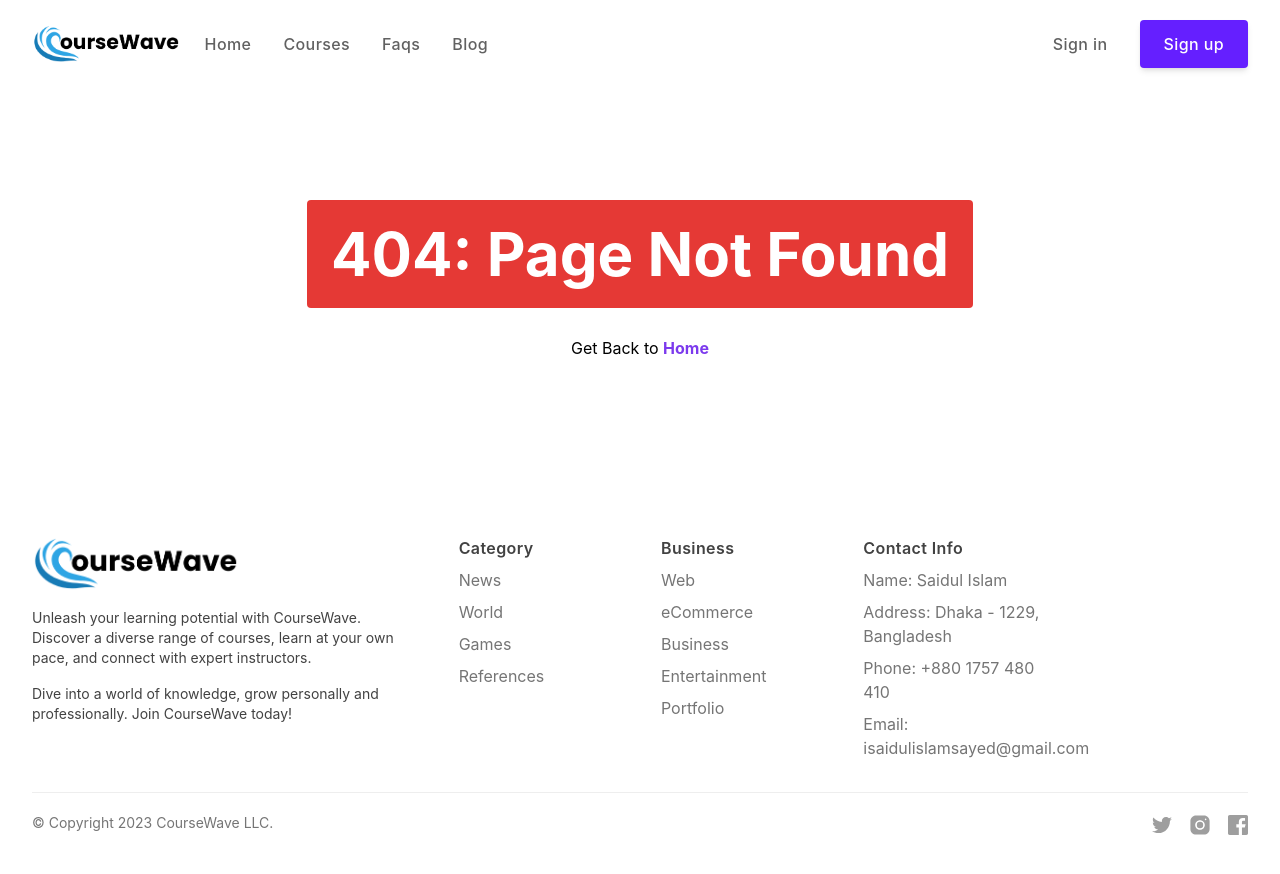
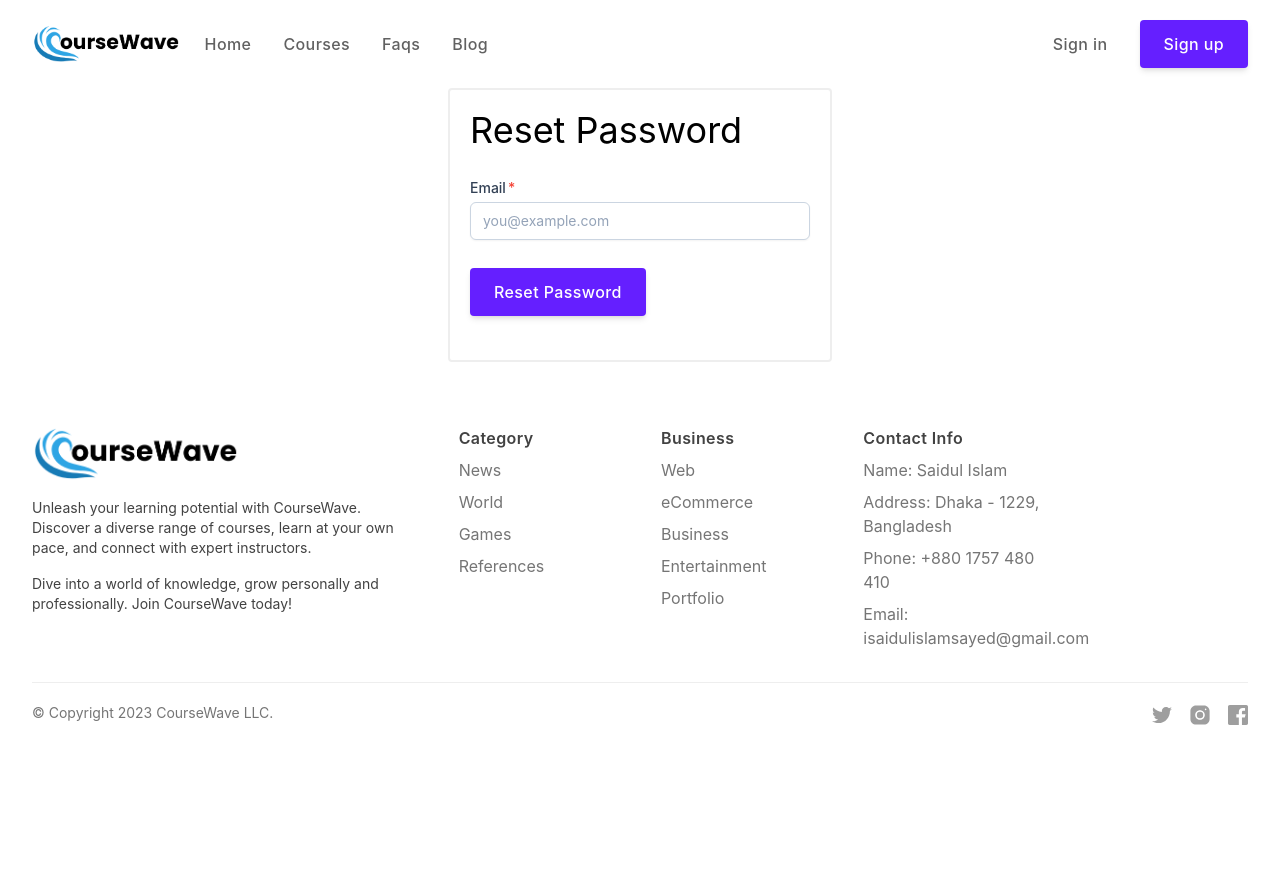
Before and after one commit to SaidulIslam16/course-wave, a React (Create React App) app: page /resetpassword in a window 1280 px wide. Shown: the top 874 px of the page. After the commit the page ends 800 px from the top, so only its background shows below. Built offline with nearby package versions, Linux system fonts and the light colour scheme; no server answers.

Commit message:
reset page added

```diff
--- a/src/Pages/Login/Login/Login.js
+++ b/src/Pages/Login/Login/Login.js
@@ -82,7 +82,7 @@ const Login = () => {
                 </form>
                 <div className='flex justify-between items-center mt-3'>
                     <p className='hover:text-purple-900 font-semibold'><Link to='/register'>Create an Account</Link></p>
-                    <p className='hover:text-purple-900'><Link>Forget Password</Link></p>
+                    <p className='hover:text-purple-900'><Link to='/resetpassword'>Forget Password</Link></p>
                 </div>
                 <p className='text-center text-gray-500 my-5'>----or----</p>
                 <div className=' flex gap-5'>
--- /dev/null
+++ b/src/Pages/Login/PasswordReset/PasswordReset.js
@@ -0,0 +1,45 @@
+import React, { useContext } from 'react';
+import { AuthContext } from '../../../contexts/UserContext';
+import { toast } from 'react-hot-toast';
+
+const PasswordReset = () => {
+    const { passwordReset } = useContext(AuthContext);
+
+    const handleSubmit = event => {
+        event.preventDefault();
+        const form = event.target;
+        const email = form.email.value;
+        console.log(email);
+        passwordReset(email)
+            .then(() => {
+                toast.success('Link sent to your email, Please check')
+            })
+            .catch(error => {
+                toast.error(error.message)
+            })
+    }
+
+    return (
+
+        <div>
+            <div className=' flex justify-center'>
+                <div className='w-96 p-5 border-2 rounded'>
+                    <h1 className='text-4xl'>Reset Password</h1>
+                    <form onSubmit={handleSubmit} className='my-6'>
+                        <label className="block my-7 ">
+                            <span className="after:content-['*'] after:ml-0.5 after:text-red-500 block text-sm font-medium text-slate-700">
+                                Email
+                            </span>
+                            <input type="email" name="email" required className="mt-1 px-3 py-2 bg-white border shadow-sm border-slate-300 placeholder-slate-400 focus:outline-none focus:border-sky-500 focus:ring-sky-500 block w-full rounded-md sm:text-sm focus:ring-1" placeholder="you@example.com" />
+                        </label>
+
+                        <button type="submit" className="inline-flex items-center justify-center h-12 px-6 font-medium tracking-wide text-white transition duration-200 rounded shadow-md bg-deep-purple-accent-400 hover:bg-deep-purple-accent-700 focus:shadow-outline focus:outline-none">Reset Password</button>
+
+                    </form>
+                </div>
+            </div>
+        </div>
+    );
+};
+
+export default PasswordReset;
--- a/src/contexts/UserContext.js
+++ b/src/contexts/UserContext.js
@@ -1,5 +1,5 @@
 import React, { createContext, useEffect, useState } from 'react';
-import { GithubAuthProvider, GoogleAuthProvider, createUserWithEmailAndPassword, getAuth, onAuthStateChanged, signInWithEmailAndPassword, signInWithPopup, signOut, updateProfile } from 'firebase/auth'
+import { GithubAuthProvider, GoogleAuthProvider, createUserWithEmailAndPassword, getAuth, onAuthStateChanged, sendPasswordResetEmail, signInWithEmailAndPassword, signInWithPopup, signOut, updateProfile } from 'firebase/auth'
 import app from '../firebase/firebase.init';
 
 export const AuthContext = createContext();
@@ -43,6 +43,11 @@ const UserContext = ({ children }) => {
         return signInWithPopup(auth, githubProvider);
     }
 
+    // password reset
+    const passwordReset = (email) => {
+        return sendPasswordResetEmail(auth, email);
+    }
+
     // signout
 
     const logOut = () => {
@@ -68,7 +73,8 @@ const UserContext = ({ children }) => {
         updateUserInfo,
         loader,
         googleSignin,
-        githubSignin
+        githubSignin,
+        passwordReset
     };
     return (
         <AuthContext.Provider value={appInfo}>
--- a/src/routers/Router/Router.js
+++ b/src/routers/Router/Router.js
@@ -12,6 +12,7 @@ import Login from "../../Pages/Login/Login/Login";
 import Register from "../../Pages/Login/Register/Register";
 import PrivateRoutes from "../PrivateRoutes/PrivateRoutes";
 import Checkout from "../../Pages/Checkout/Checkout";
+import PasswordReset from "../../Pages/Login/PasswordReset/PasswordReset";
 
 export const router = createBrowserRouter([
     {
@@ -67,6 +68,10 @@ export const router = createBrowserRouter([
                 element: <Register></Register>
             },
             {
+                path: '/resetpassword',
+                element: <PasswordReset></PasswordReset>
+            },
+            {
                 path: '*',
                 element: <NotFound></NotFound>
             }
```
